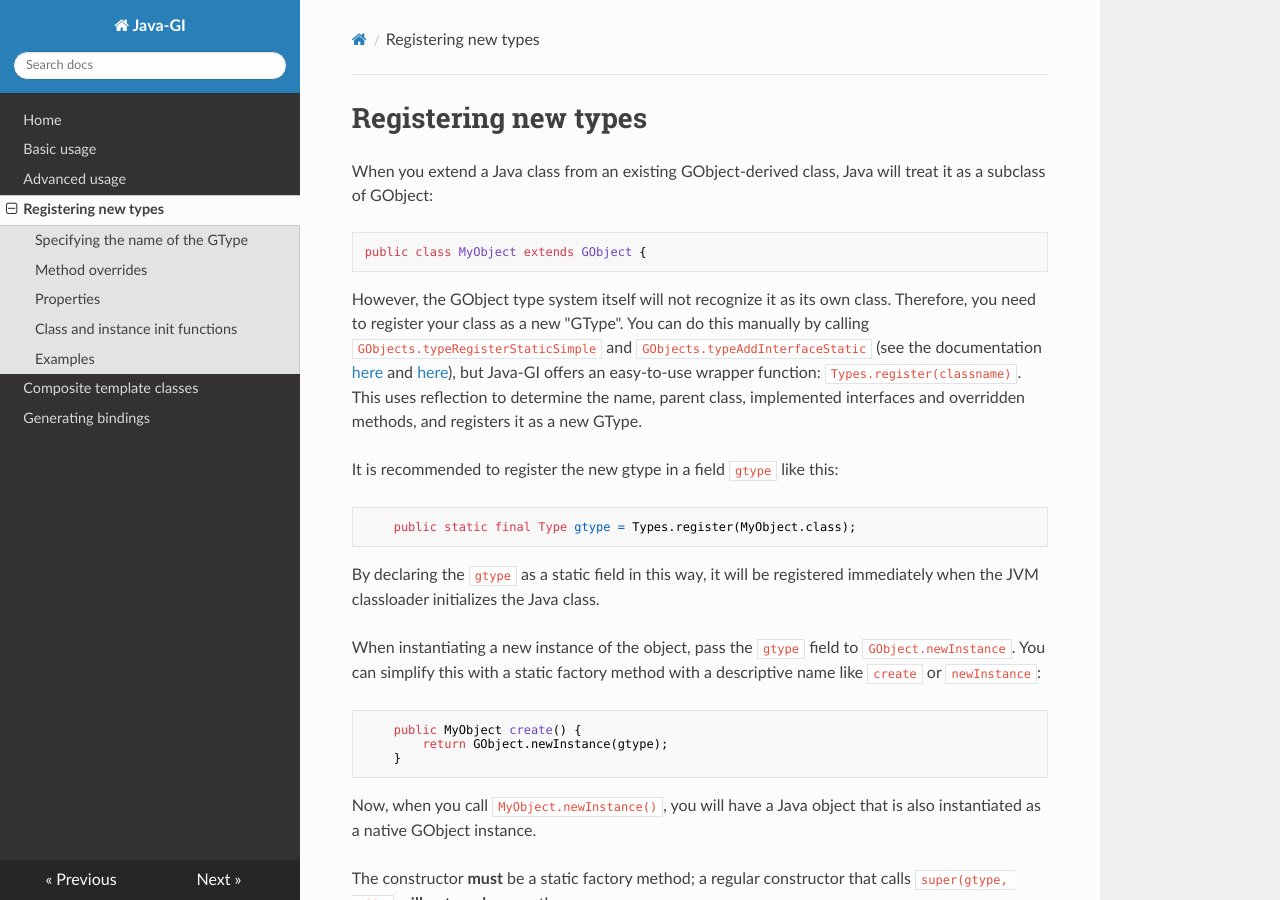
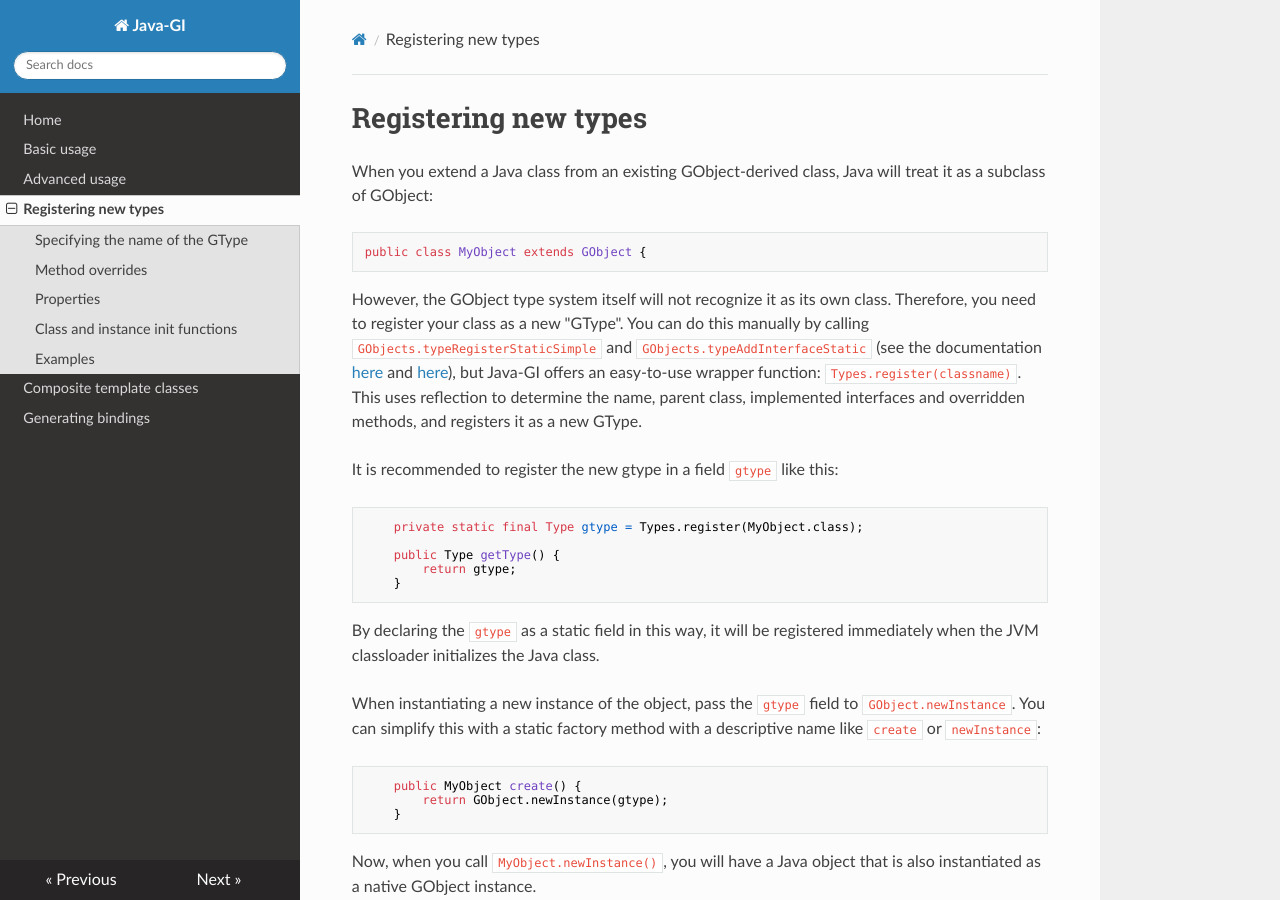
Before and after one commit to jwharm/java-gi, an MkDocs documentation site: the page built from website/docs/register.md, in a window 1280 px wide and 900 px high. Built offline with MkDocs 1.6.1, drawn with Linux system fonts in a browser that asks for light colours; nearby versions of some CDN libraries.

Commit message:
Update site

````diff
--- a/website/docs/register.md
+++ b/website/docs/register.md
@@ -11,8 +11,14 @@ However, the GObject type system itself will not recognize it as its own class.
 It is recommended to register the new gtype in a field `gtype` like this:
 
 ```java
-    public static final Type gtype = Types.register(MyObject.class);
+    private static final Type gtype = Types.register(MyObject.class);
+
+    public Type getType() {
+        return gtype;
+    }
 ```
+
+
 
 By declaring the `gtype` as a static field in this way, it will be registered immediately when the JVM classloader initializes the Java class.
 
````
Also changed, not shown: website/docs/templates.md (+1 -1 lines).
